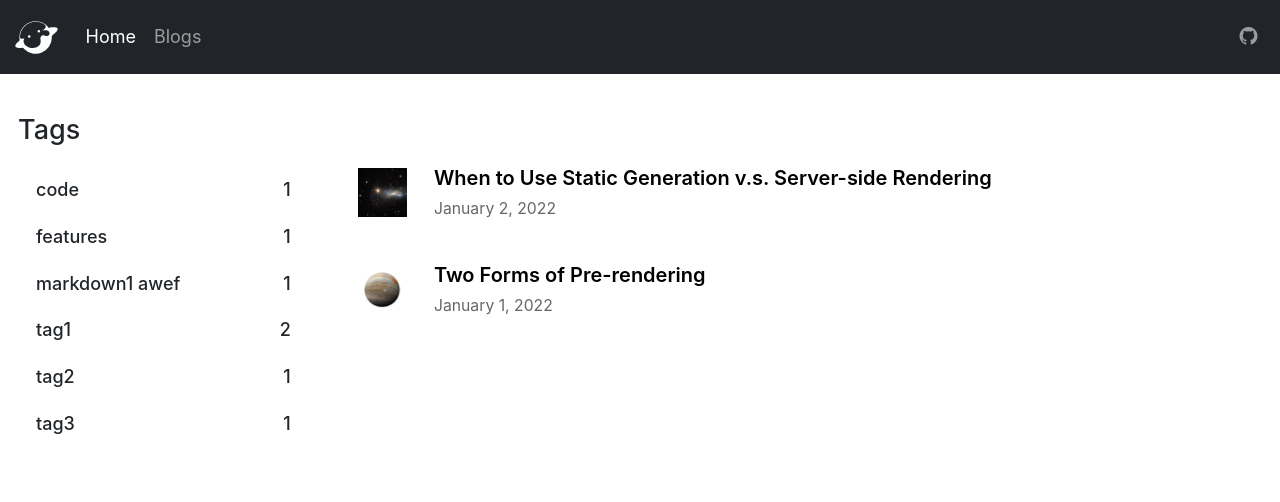
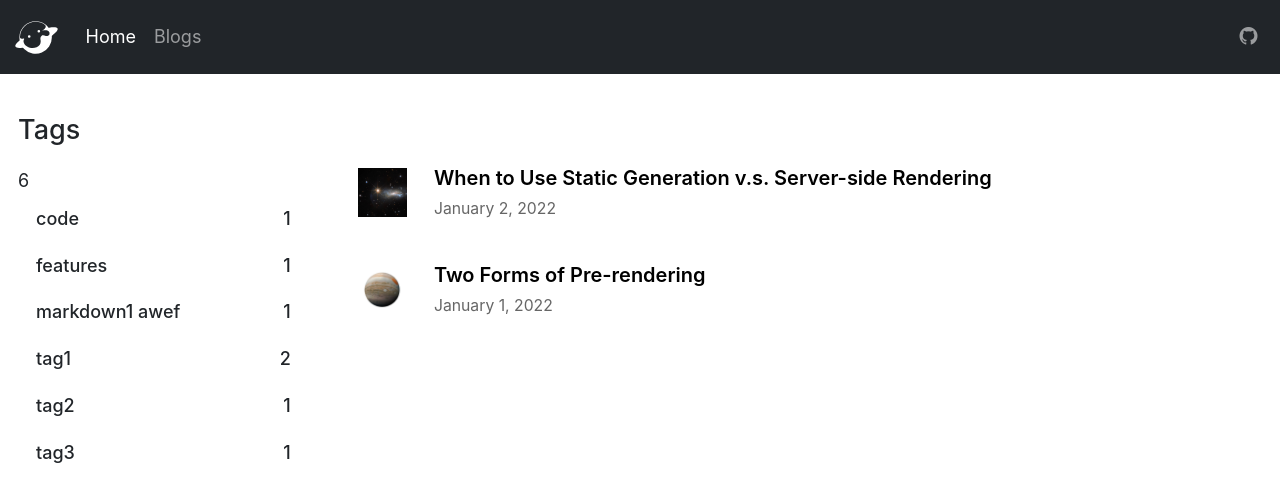
Before and after one commit to MichaelYuhe/official-website, a Next.js app: page /blogs in a window 1280 px wide. Shown: the top 502 px of the page. Built offline with nearby package versions, Linux system fonts and the light colour scheme.

Commit message:
fixed error

```diff
--- a/pages/blogs.js
+++ b/pages/blogs.js
@@ -7,7 +7,6 @@ import Link from "next/link";
 import { useRouter } from 'next/router'
 
 export default function Blogs({ metaData }) {
-
 
     const tagsWithCount = metaData.reduce((acc, cur) => {
         cur.tags.forEach((tag) => {
@@ -33,9 +32,10 @@ export default function Blogs({ metaData }) {
                     <div className="col-sm-12 col-md-3">
                         <h2 className={utilStyles.headingLg}>Tags</h2>
                         <ul className={`${utilStyles.list} list-group`}>
-                            {tags.map((t) => (
-                                <Link key={tag} className="textLink" href={{ pathname: '/blogs', query: { tag: t} }}>
-                                    <li key={tag} className={`${styles.tagItem} list-group-item ${tag === t ? styles.tagItemActive : ''}`}>
+                            <div>{tags.length}</div>
+                            {tags.map((t, idx) => (
+                                <Link key={idx} className="textLink" href={{ pathname: '/blogs', query: { tag: t} }}>
+                                    <li key={idx} className={`${styles.tagItem} list-group-item ${tag === t ? styles.tagItemActive : ''}`}>
                                         <span>{t}</span>
                                         <span>{tagsWithCount[t]}</span>
                                     </li>
```
